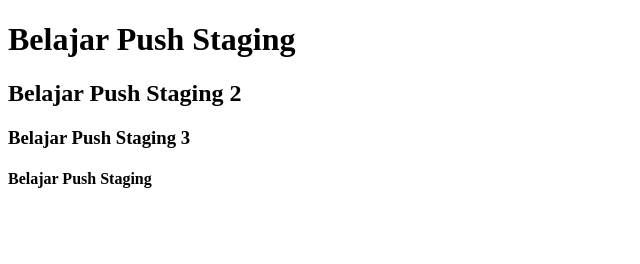
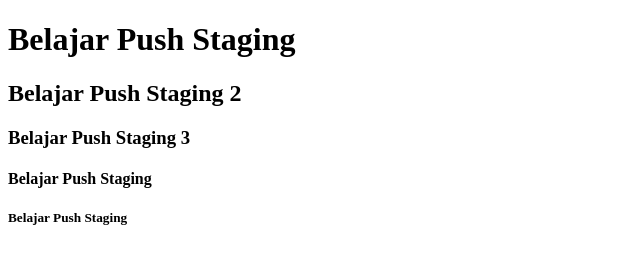
Before and after one commit to amarpr/belajar-niomic, a plain HTML site: page header.html in a window 1280 px wide. Shown: the whole page, without its empty margins (0-640 px from the left). Drawn offline with Linux system fonts and the light colour scheme.

Commit message:
add element h5

```diff
--- a/header.html
+++ b/header.html
@@ -13,6 +13,7 @@
     <h2>Belajar Push Staging 2</h2>
     <h3>Belajar Push Staging 3</h3>
     <h4>Belajar Push Staging</h4>
+    <h5> Belajar Push Staging<h5>
 </body>
 
 </html>
```
